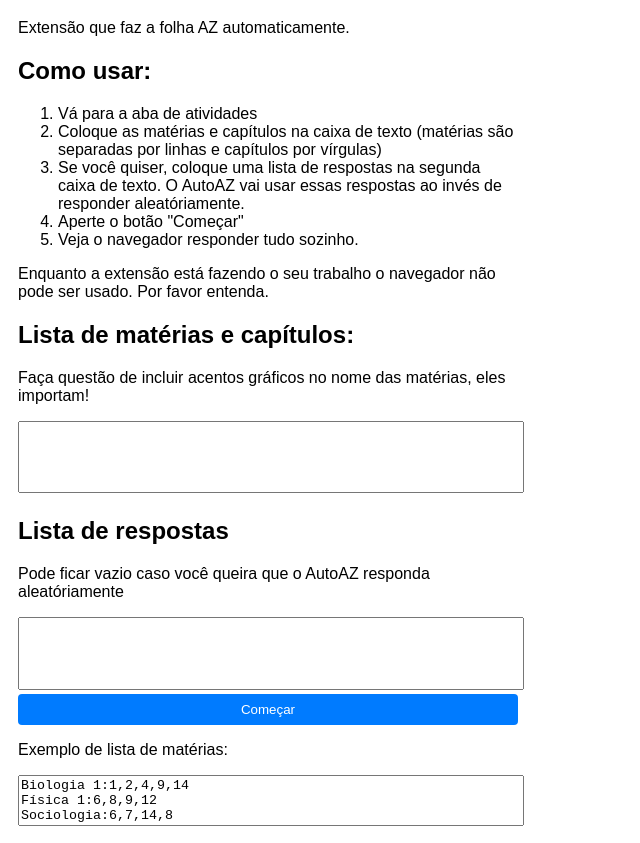
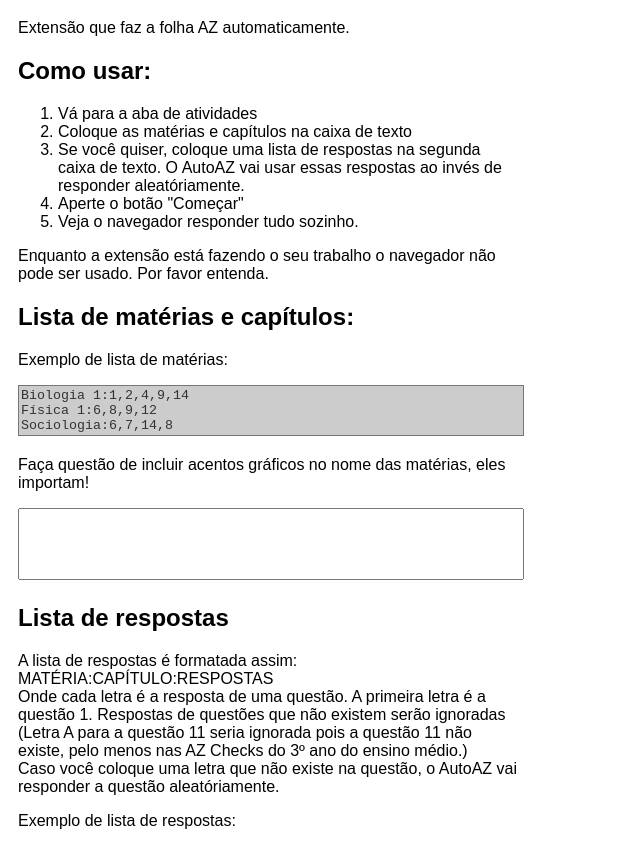
Before and after one commit to ThatOneMendes/AutoAZ, a browser extension: page src/index.html in a window 1280 px wide. Shown: the part 79-922 px from the top of the page, without its empty margins (0-640 px from the left). Drawn offline with Linux system fonts and the light colour scheme.

Commit message:
Coloquei as mensagens de possíveis erros que podem acontecer. Mudei o layout da página do popup.

```diff
--- a/src/index.html
+++ b/src/index.html
@@ -16,6 +16,11 @@
                 min-height: 5em;
                 min-width: 100%;
                 resize: none;
+            }
+
+            textarea:read-only {
+                background-color: #cccccc !important;
+                color: #333333;
             }
 
             button {
@@ -81,10 +86,7 @@
         <h2>Como usar:</h2>
         <ol>
             <li>Vá para a aba de atividades</li>
-            <li>
-                Coloque as matérias e capítulos na caixa de texto (matérias são
-                separadas por linhas e capítulos por vírgulas)
-            </li>
+            <li>Coloque as matérias e capítulos na caixa de texto</li>
             <li>
                 Se você quiser, coloque uma lista de respostas na segunda caixa
                 de texto. O AutoAZ vai usar essas respostas ao invés de
@@ -98,33 +100,32 @@
             ser usado. Por favor entenda.
         </p>
         <h2>Lista de matérias e capítulos:</h2>
+        <p>Exemplo de lista de matérias:</p>
+
+        <!-- prettier-ignore-start -->
+        <textarea readonly="true" style="min-height: auto">
+Biologia 1:1,2,4,9,14
+Física 1:6,8,9,12
+Sociologia:6,7,14,8</textarea
+        ><br />
+
+        <!-- prettier-ignore-end -->
         <p>
             Faça questão de incluir acentos gráficos no nome das matérias, eles
             importam!
         </p>
         <textarea id="lista"></textarea>
         <h2>Lista de respostas</h2>
-        <p>
-            Pode ficar vazio caso você queira que o AutoAZ responda
-            aleatóriamente
-        </p>
-        <textarea id="respostas"></textarea>
-        <button id="vamos-comecar-a-trollagem">Começar</button>
-        <p>Exemplo de lista de matérias:</p>
 
         <!-- prettier-ignore-start -->
-        <textarea readonly="true" style="min-height: auto">
-Biologia 1:1,2,4,9,14
-Física 1:6,8,9,12
-Sociologia:6,7,14,8</textarea>
         <p>
-            A lista de resposta é formatada assim: MATÉRIA:CAPÍTULO:RESPOSTAS<br />Onde
-            cada letra é a resposta de uma questão. A primeira letra é a questão
-            1. Respostas de questões que não existem serão ignoradas (Letra A
-            para a questão 11 seria ignorada pois a questão 11 não existe, pelo
-            menos nas AZ Checks do 3º ano do ensino médio.)<br />Caso você
-            coloque uma letra que não existe na questão, o AutoAZ vai responder
-            a questão aleatóriamente.
+            A lista de respostas é formatada assim:
+            MATÉRIA:CAPÍTULO:RESPOSTAS<br />Onde cada letra é a resposta de uma
+            questão. A primeira letra é a questão 1. Respostas de questões que
+            não existem serão ignoradas (Letra A para a questão 11 seria
+            ignorada pois a questão 11 não existe, pelo menos nas AZ Checks do
+            3º ano do ensino médio.)<br />Caso você coloque uma letra que não
+            existe na questão, o AutoAZ vai responder a questão aleatóriamente.
         </p>
         <p>Exemplo de lista de respostas:</p>
         <textarea readonly="true" style="min-height: auto">
@@ -143,6 +144,12 @@ Sociologia:14:ABEEBACDAD
 Sociologia:8:DDDAACADED</textarea>
 
         <!-- prettier-ignore-end -->
+        <p>
+            Pode ficar vazio caso você queira que o AutoAZ responda
+            aleatóriamente
+        </p>
+        <textarea id="respostas"></textarea>
+        <button id="vamos-comecar-a-trollagem">Começar</button>
         <h2>Log da extensão:</h2>
         <div id="log-console" class="log-container"></div>
         <script src="popup.js"></script>
```
Also changed, not shown: src/index.js (+29 -8 lines), 2 other files.
